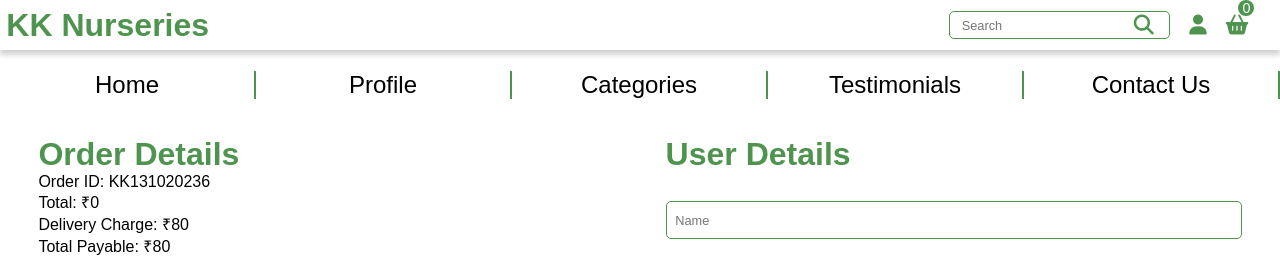
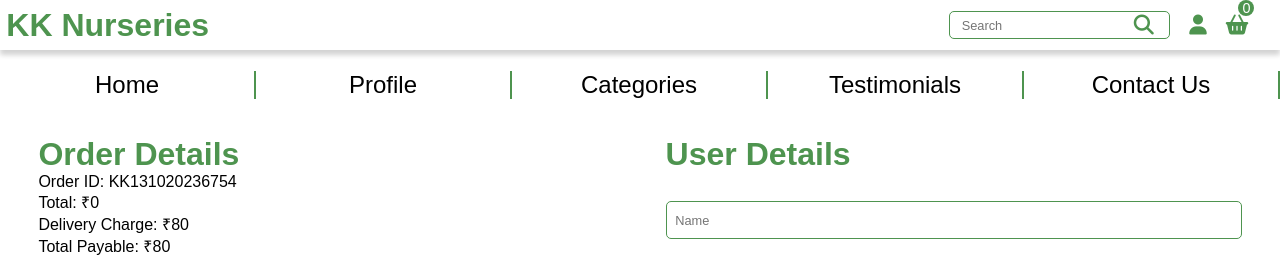
Before and after one commit to Sai-git1A/kk_nursery, a React (Create React App) app: page /checkout in a window 1280 px wide. Shown: the top 263 px of the page. Built offline with nearby package versions, Linux system fonts and the light colour scheme.

Commit message:
Order Id Change

```diff
--- a/src/Checkout/Checkout.js
+++ b/src/Checkout/Checkout.js
@@ -8,7 +8,7 @@ export default function Checkout() {
     const cart = JSON.parse(localStorage.getItem('cart')) || []
     const total = cart.reduce((a, b) => a + b.price * b.count, 0) + 80
     const date = new Date();
-    const orderID = 'KK' + date.getDate() + Number(date.getMonth() + 1) + date.getFullYear() + date.getHours();
+    const orderID = 'KK' + date.getDate() + Number(date.getMonth() + 1) + date.getFullYear() + date.getHours() + date.getMinutes() + date.getSeconds();
     const [check, setCheck] = useState(false);
     const [user, setUser] = useState({
         name: '',
```
